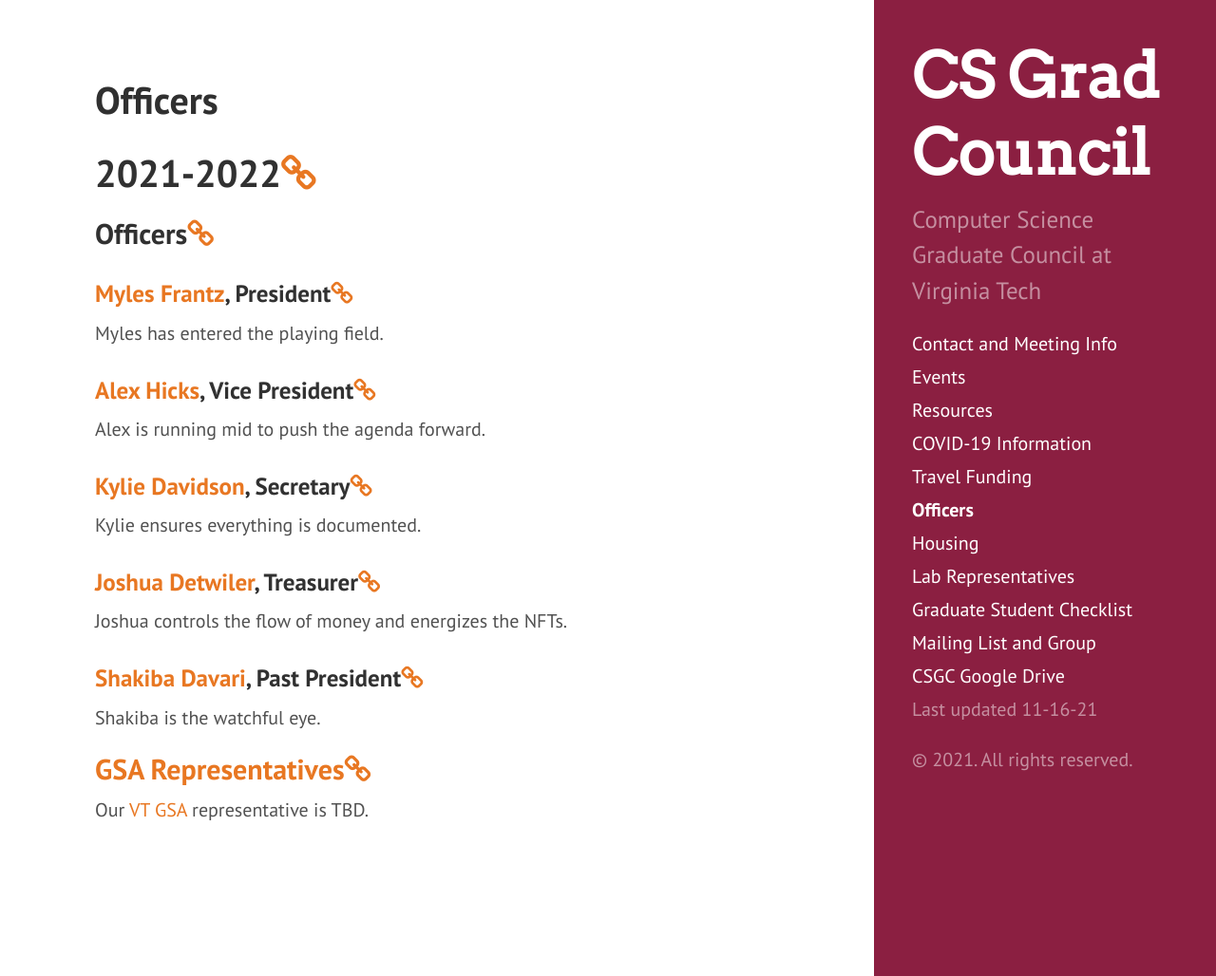
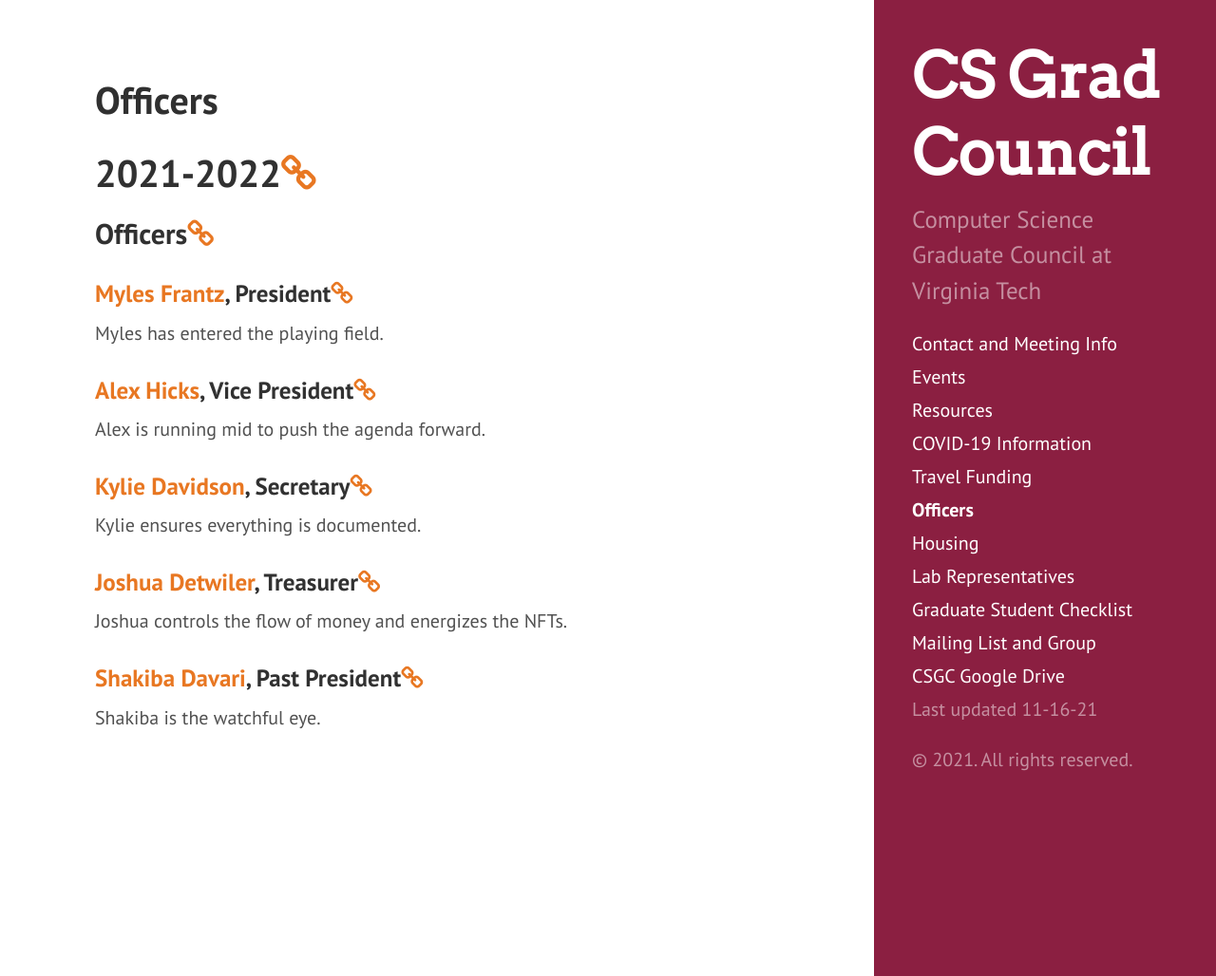
Before and after one commit to CSGraduateCouncil-VirginiaTech/csgc-website, a Jekyll site: the page built from officers.md, in a window 1280 px wide and 1028 px high. Shown: the whole window at 95% size. Built offline with Jekyll 4.4.1, drawn with Linux system fonts in a browser that asks for light colours.

Commit message:
Remove GPSS reps part
it's duplicating info from Meeting and Contact page

```diff
--- a/officers.md
+++ b/officers.md
@@ -27,7 +27,3 @@
 ### <a name="Shakiba">[Shakiba Davari](https://sites.google.com/vt.edu/sdavari/home), Past President<a href="#Shakiba"><i class="fa fa-link" aria-hidden="true"></i></a>
 
 Shakiba is the watchful eye.
-
-## <a name="GSARepresentatives">GSA Representatives<a href="#GSARepresentatives"><i class="fa fa-link" aria-hidden="true"></i></a>
-
-Our [VT GSA](https://gsa.vt.edu/) representative is TBD.
```
